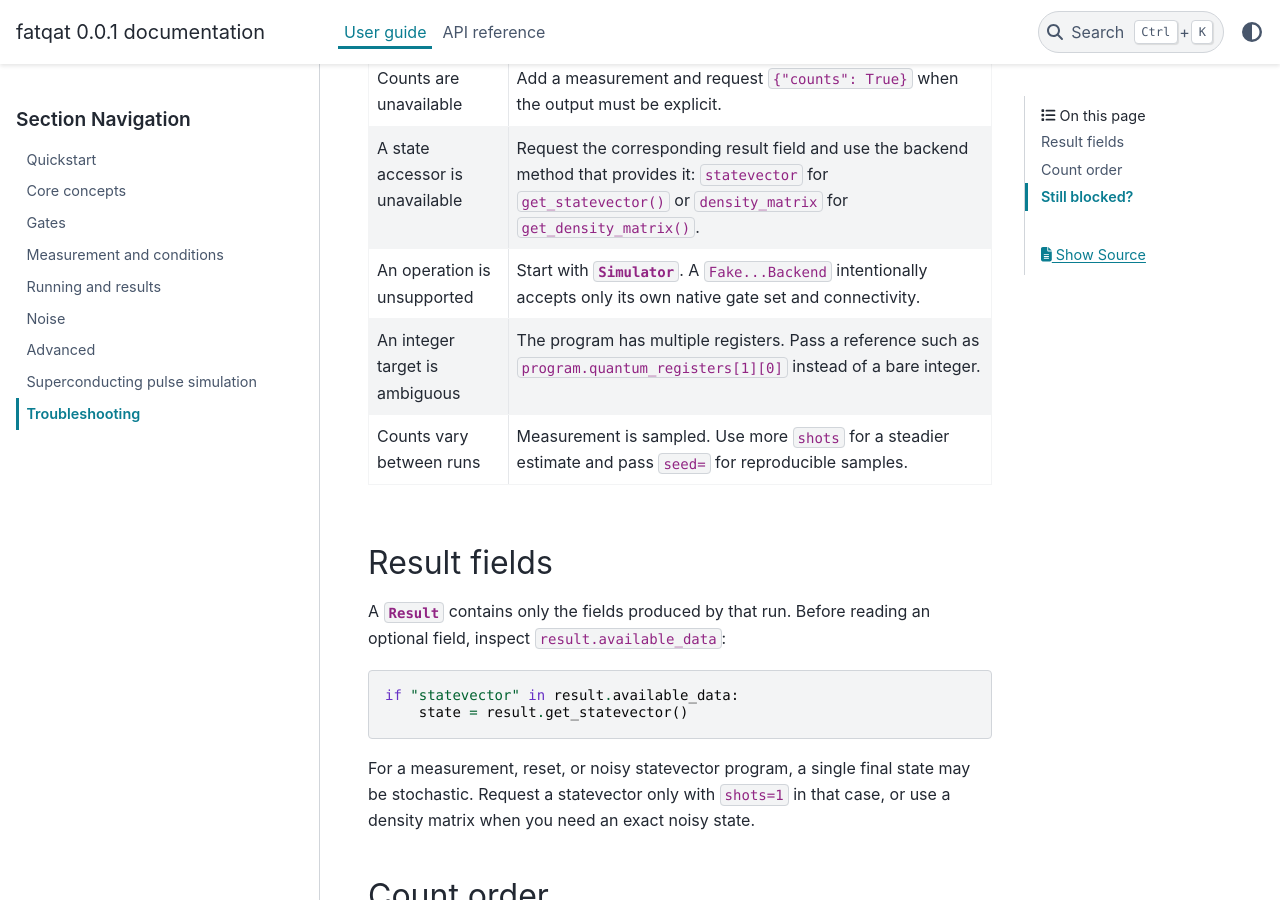
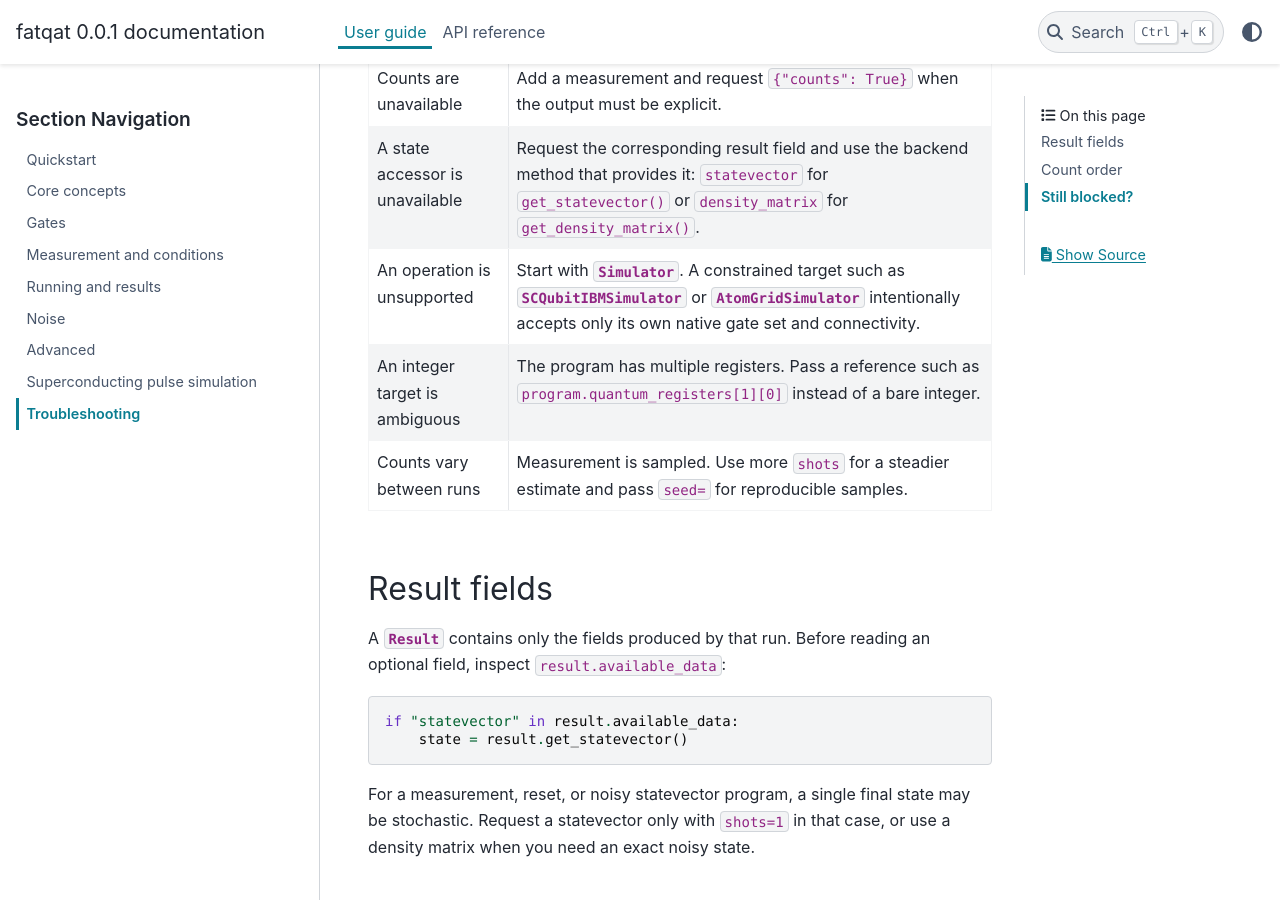
Before and after one commit to spaceqat/fatqat, a Sphinx documentation site: the page built from docs/sphinx/guide/troubleshooting.md, in a window 1280 px wide and 900 px high, scrolled down 339 px. Built offline with Sphinx 7.4.7 and the PyData theme 0.15.4, drawn with Linux system fonts in a browser that asks for light colours.

Commit message:
Drop retired vocabulary from docs and test names
The troubleshooting table pointed at "Fake...Backend"; every constrained target
now ends in Simulator, so name two real ones instead of a pattern that matches
nothing.

Rename two package-API tests that still said "under_backends_namespace" while
asserting on fatqat.simulator, so searching for the retired namespace stops
returning false hits.

```diff
--- a/docs/sphinx/guide/troubleshooting.md
+++ b/docs/sphinx/guide/troubleshooting.md
@@ -8,7 +8,7 @@ you to inspect backend or engine internals.
 | `import fatqat` fails | Activate the virtual environment where you ran `python -m pip install -e .`, then rerun the command. |
 | Counts are unavailable | Add a measurement and request `{"counts": True}` when the output must be explicit. |
 | A state accessor is unavailable | Request the corresponding result field and use the backend method that provides it: `statevector` for `get_statevector()` or `density_matrix` for `get_density_matrix()`. |
-| An operation is unsupported | Start with {py:class}`~fatqat.simulator.Simulator`. A ``Fake...Backend`` intentionally accepts only its own native gate set and connectivity. |
+| An operation is unsupported | Start with {py:class}`~fatqat.simulator.Simulator`. A constrained target such as {py:class}`~fatqat.simulator.SCQubitIBMSimulator` or {py:class}`~fatqat.simulator.AtomGridSimulator` intentionally accepts only its own native gate set and connectivity. |
 | An integer target is ambiguous | The program has multiple registers. Pass a reference such as `program.quantum_registers[1][0]` instead of a bare integer. |
 | Counts vary between runs | Measurement is sampled. Use more `shots` for a steadier estimate and pass `seed=` for reproducible samples. |
 
```
Also changed, not shown: 1 other file.
